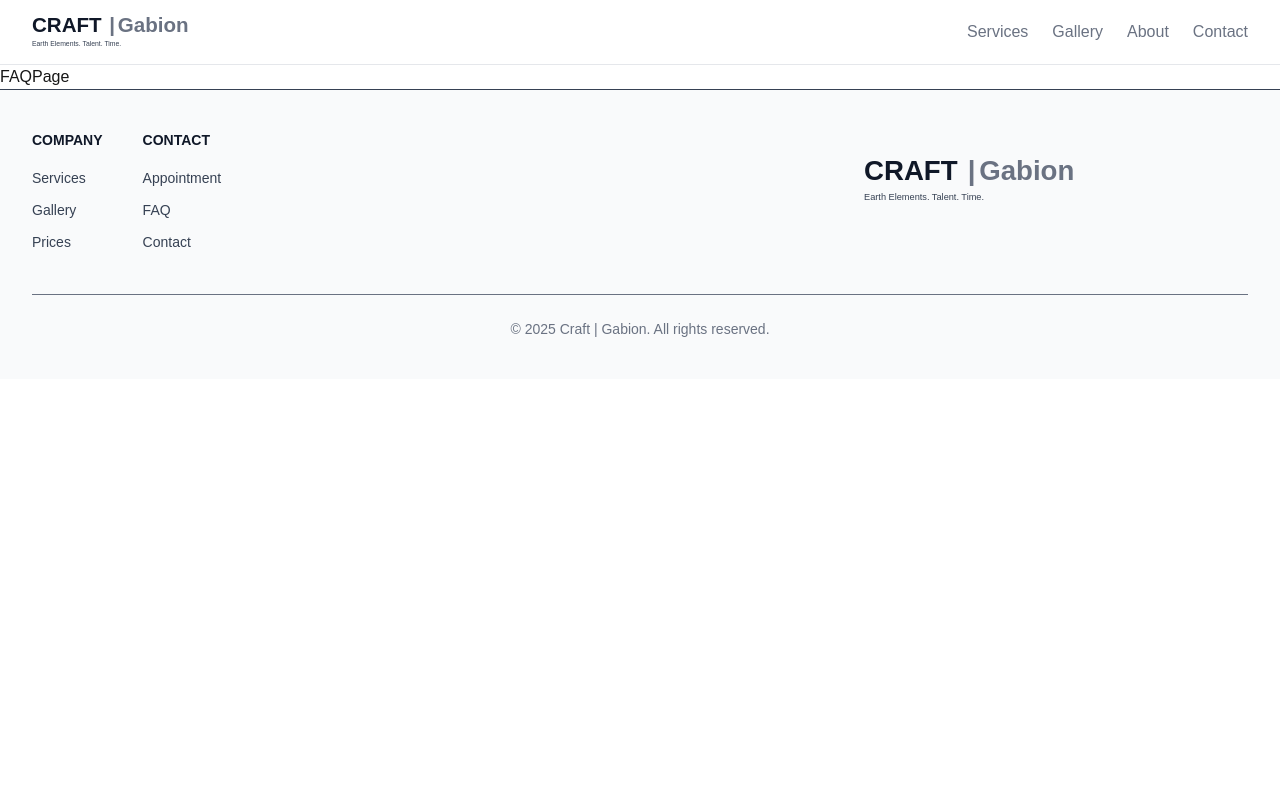
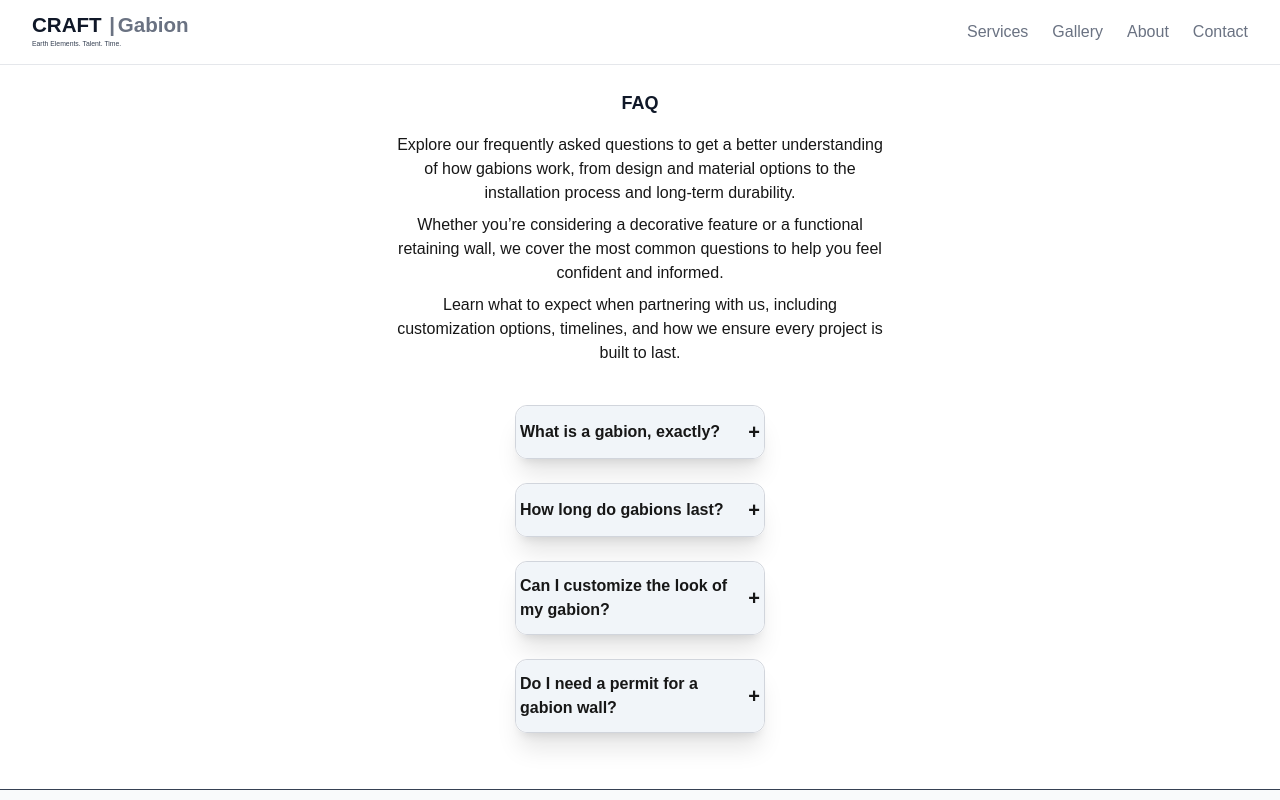
Before and after one commit to ainoyatov/craft-gabion, a Next.js app: page /faq in a window 1280 px wide. Shown: the top 800 px of the page. Built offline with nearby package versions, Linux system fonts and the light colour scheme.

Commit message:
faq page

```diff
--- a/app/faq/page.tsx
+++ b/app/faq/page.tsx
@@ -1,8 +1,30 @@
-import React from 'react'
+import FaqForm from "@/components/forms/FaqSection"
 
 const FAQPage = () => {
   return (
-    <div>FAQPage</div>
+    <div>
+      <div className="flex flex-col items-center">
+        <h3 className="w-full flex justify-center text-center font-semibold text-lg mt-6 mb-2 text-gray-900 dark:text-white">
+          FAQ
+        </h3>
+        <div className="flex flex-col space-y-2 max-w-lg text-center p-2">
+          <div>
+            Explore our frequently asked questions to get a better understanding of how gabions work, from design and material options to the installation process and long-term durability.
+          </div>
+          <div>
+            Whether you’re considering a decorative feature or a functional retaining wall, we cover the most common questions to help you feel confident and informed.
+          </div>
+          <div>
+            Learn what to expect when partnering with us, including customization options, timelines, and how we ensure every project is built to last.
+          </div>
+        </div>
+
+        {/* Center the form within its column */}
+        <div className="w-full flex justify-center py-8">
+          <FaqForm />
+        </div>
+      </div>
+    </div>
   )
 }
 
--- a/app/page.tsx
+++ b/app/page.tsx
@@ -1,3 +1,4 @@
+import FaqForm from "@/components/forms/FaqSection"
 
 export default function HomePage() {
   return (
@@ -67,11 +68,20 @@ export default function HomePage() {
         </div>
       </div>
 
-      {/* CTA */}
-      {/* <div className="flex items-start gap-2 max-w-xl mx-auto text-left">
-        <input type="checkbox" checked readOnly className="mt-1" />
-        <span className="text-gray-800 dark:text-gray-100">CTA Section:</span>
-      </div> */}
+      <div className="flex flex-col items-center md:items-start px-4">
+        <h3 className="w-full flex justify-center text-center font-semibold text-lg mt-6 mb-2 text-gray-900 dark:text-white">
+          FAQ
+        </h3>
+        <p className="w-full flex justify-center leading-loose p-2 py-4 mb-4 text-center">
+          Explore our frequently asked questions to learn more about gabion design, installation, durability, and what to expect when working with us.
+        </p>
+
+        {/* Center the form within its column */}
+        <div className="w-full flex justify-center">
+          <FaqForm />
+        </div>
+      </div>
+
     </div>
   )
 }
--- /dev/null
+++ b/components/forms/FaqSection.tsx
@@ -0,0 +1,56 @@
+'use client';
+
+import { useState } from "react";
+
+const FaqForm = () => {
+  const [activeIndex, setActiveIndex] = useState<number | null>(null);
+
+  const faqData = [
+    {
+      question: 'What is a gabion, exactly?',
+      answer: 'A gabion is a cage or basket filled with rock or other natural material, often used for retaining walls, landscape features, fencing, and erosion control. They offer both strength and visual appeal in outdoor projects.',
+    },
+    {
+      question: 'How long do gabions last?',
+      answer: 'Gabions are extremely durable. With proper installation and quality materials, they can last several decades. We use galvanized or stainless-steel mesh to ensure maximum resistance to rust and corrosion.',
+    },
+    {
+      question: 'Can I customize the look of my gabion?',
+      answer: 'Absolutely! You can choose the type of stone or filler material, cage layout, height, and even integrate lighting or plants. We’ll work with your vision to design something that fits your space and aesthetic.',
+    },
+    {
+      question: 'Do I need a permit for a gabion wall?',
+      answer: 'It depends on the size and location. For structural retaining walls over a certain height, local permits might be required. We’ll help you understand what’s needed and assist with the process if permits are necessary.',
+    }
+  ];
+
+  const toggleFAQ = (index: number) => {
+    setActiveIndex(activeIndex === index ? null : index);
+  };
+
+  return (
+    <div>
+      {faqData.map((faq, index) => (
+        <div key={index} className="mb-6 border border-gray-300 rounded-xl shadow-xl max-w-[250px] xs:max-w-[270px]">
+          <div
+            className="bg-slate-100 rounded-xl px-1 xs:px-4 py-3 cursor-pointer font-bold flex justify-between items-center gap-2"
+            onClick={() => toggleFAQ(index)}
+          >
+            <div className="dark:text-black">{faq.question}</div>
+            <span className="dark:invert text-xl">
+              {activeIndex === index ? '-' : '+'}
+            </span>
+          </div>
+
+          {activeIndex === index && (
+            <div className="p-2 xs:ml-2 py-3">
+              {faq.answer}
+            </div>
+          )}
+        </div>
+      ))}
+    </div>
+  );
+};
+
+export default FaqForm;
```
